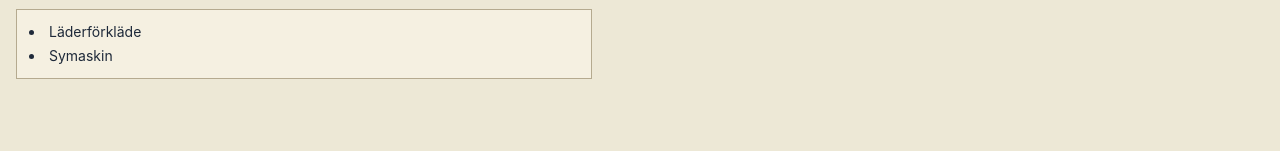
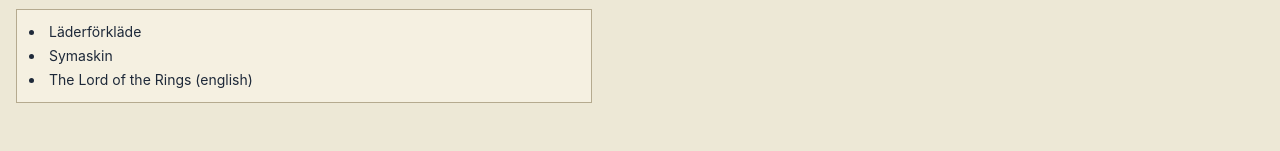
Before and after one commit to karlmovin/karlmovin.github.io, a React (Vite) app: page /wishlist in a window 1280 px wide. Shown: the part 149-300 px from the top of the page. Built offline with nearby package versions, Linux system fonts and the light colour scheme; no server answers.

Commit message:
update wishlist

```diff
--- a/src/data/wishlist.ts
+++ b/src/data/wishlist.ts
@@ -9,7 +9,13 @@ export const wishlist: WishlistItem[] = [
 	{
 		label: { sv: "Läderförkläde", en: "Leather apron" },
 	},
- {
+	{
 		label: { sv: "Symaskin", en: "Sewing machine" },
 	},
+	{
+		label: {
+			sv: "The Lord of the Rings (english)",
+			en: "The Lord of the Rings (english)",
+		},
+	},
 ];
```
